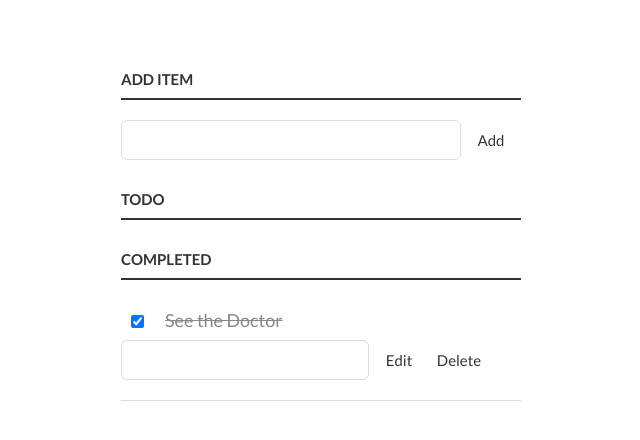
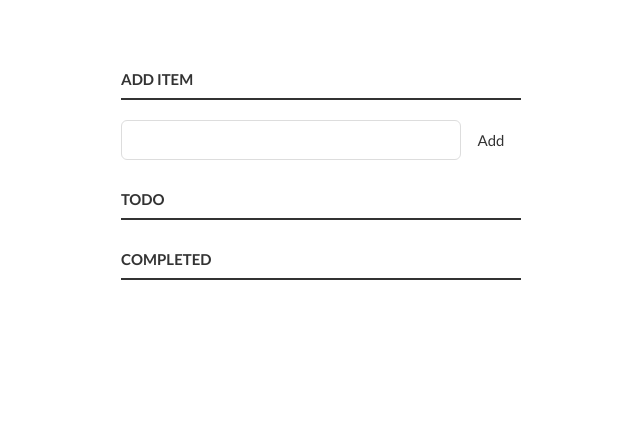
Before and after one commit to Mostafasaffari/TodoReactTask, a React (Create React App) app: page / in a window 1280 px wide. Shown: the top 440 px of the page, without its empty margins (319-959 px from the left). Built offline with nearby package versions, Linux system fonts and the light colour scheme.

Commit message:
completed tasks is done

```diff
--- a/src/components/ui-kit/textInput/TextInput.tsx
+++ b/src/components/ui-kit/textInput/TextInput.tsx
@@ -16,6 +16,7 @@ const TextInput: React.FC<IProps> = ({ id, className, value, onChange }) => {
       id={id}
       onChange={onChange}
       className={className}
+      autoComplete="off"
     />
   );
 };
--- a/src/pages/Home.tsx
+++ b/src/pages/Home.tsx
@@ -26,18 +26,10 @@ function App() {
       <AddTaskItem />
 
       <h3>Todo</h3>
-      <TaskList />
+      <TaskList type="Todo" />
 
       <h3>Completed</h3>
-      <ul id="completed-tasks">
-        <li>
-          <input type="checkbox" checked />
-          <label>See the Doctor</label>
-          <input type="text" />
-          <button className="edit">Edit</button>
-          <button className="delete">Delete</button>
-        </li>
-      </ul>
+      <TaskList type="Completed" />
     </div>
   );
 }
--- a/src/pages/components/taskItem.tsx
+++ b/src/pages/components/taskItem.tsx
@@ -11,8 +11,9 @@ import { deleteTaskApi, doneTaskApi, editTaskApi } from "../../services/task";
 interface IProps {
   id: number;
   title: string;
+  isDone?: boolean;
 }
-const TaskItem: React.FC<IProps> = ({ id, title }) => {
+const TaskItem: React.FC<IProps> = ({ id, title, isDone }) => {
   const [editTaskId, setEditTaskId] = useState(-1);
   const [newTitle, setNewTitle] = useState("");
 
@@ -36,7 +37,7 @@ const TaskItem: React.FC<IProps> = ({ id, title }) => {
   };
   return (
     <>
-      <CheckBox onChange={isDoneHandle(id)} />
+      <CheckBox onChange={isDoneHandle(id)} checked={isDone} />
       {editTaskId !== -1 && id === editTaskId ? (
         <>
           <TextInput
--- a/src/pages/components/taskList.tsx
+++ b/src/pages/components/taskList.tsx
@@ -5,19 +5,30 @@ import { AppState } from "../../redux/store";
 
 import { TaskItem } from "./taskItem";
 
-const TaskList: React.FC = () => {
+interface IProps {
+  type: "Completed" | "Todo";
+}
+const TaskList: React.FC<IProps> = ({ type }) => {
   const { tasks } = useSelector((state: AppState) => state.Task);
 
   return (
-    <ul id="incomplete-tasks">
-      {tasks.map(
-        (task) =>
-          !task.isDone && (
+    <ul id={type === "Todo" ? "incomplete-tasks" : "completed-tasks"}>
+      {tasks.map((task) => {
+        if (!task.isDone && type === "Todo") {
+          return (
             <li key={task.id}>
               <TaskItem id={task.id} title={task.title} />
             </li>
-          )
-      )}
+          );
+        }
+        if (task.isDone && type === "Completed") {
+          return (
+            <li key={task.id}>
+              <TaskItem id={task.id} title={task.title} isDone={task.isDone} />
+            </li>
+          );
+        }
+      })}
     </ul>
   );
 };
```
